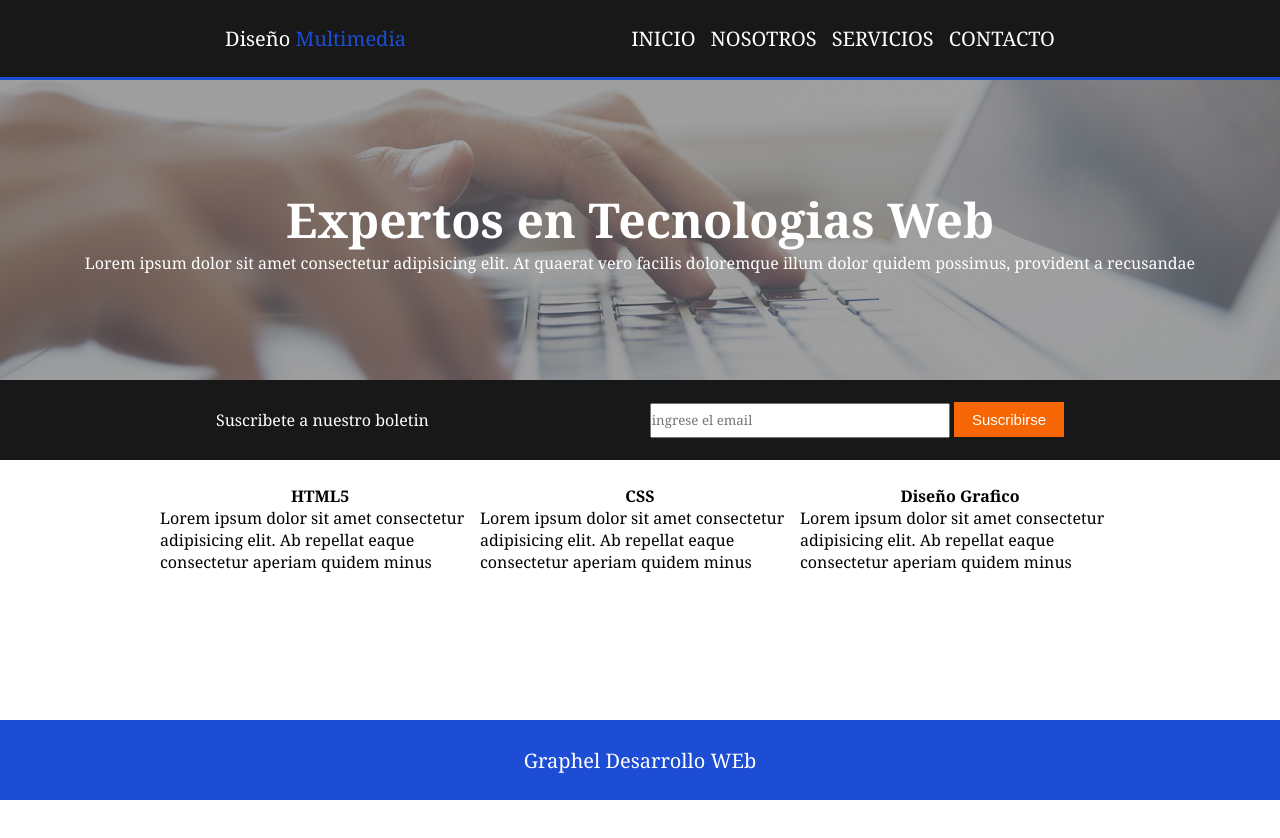
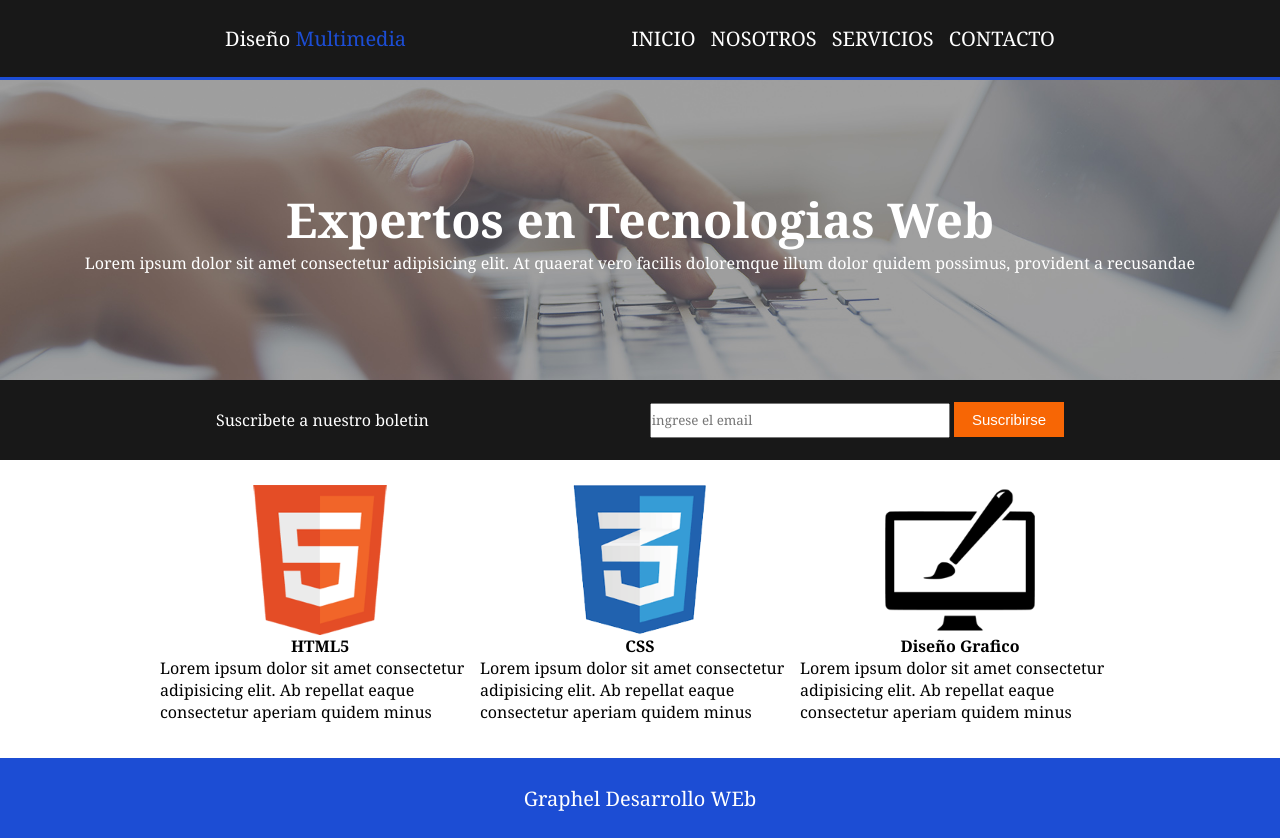
Before and after one commit to eddySantiagoGuarin/ProyectoGraphel, a plain HTML site: page index.html in a window 1280 px wide. Before the commit the page ends 800 px from the top, so only its background shows below. Drawn offline with Linux system fonts and the light colour scheme.

Commit message:
Cambios de href.

```diff
--- a/index.html
+++ b/index.html
@@ -41,19 +41,19 @@
 
             </div>
             <div class="imagen1">
-                <img src="/frotend/Proyecto_Graphel/assets/images/logo_html.png" width="150px" alt="">
+                <img src="assets/images/logo_html.png" width="150px" alt="">
                 <h4>HTML5</h4>
                 <p>Lorem ipsum dolor sit amet consectetur adipisicing elit. Ab repellat eaque consectetur aperiam quidem
                     minus</p>
             </div>
             <div class="imagen2">
-                <img src="/frotend/Proyecto_Graphel/assets/images/logo_css.png" width="150px" alt="">
+                <img src="assets/images/logo_css.png" width="150px" alt="">
                 <h4>CSS</h4>
                 <p>Lorem ipsum dolor sit amet consectetur adipisicing elit. Ab repellat eaque consectetur aperiam quidem
                     minus
             </div>
             <div class="imagen3">
-                <img src="/frotend/Proyecto_Graphel/assets/images/logo_brush.png" width="150px" alt="">
+                <img src="assets/images/logo_brush.png" width="150px" alt="">
                 <h4>Diseño Grafico</h4>
                 <p>Lorem ipsum dolor sit amet consectetur adipisicing elit. Ab repellat eaque consectetur aperiam quidem
                     minus
--- a/styles/servicios.css
+++ b/styles/servicios.css
@@ -122,6 +122,7 @@ Servicios */
 .serviciosTexto{
     border: 1px solid rgb(0, 0, 0);
     margin-top: 3px;
+    margin-bottom: 2px;
     padding: 15px;
     display: flex;
     flex-direction: column;
```
